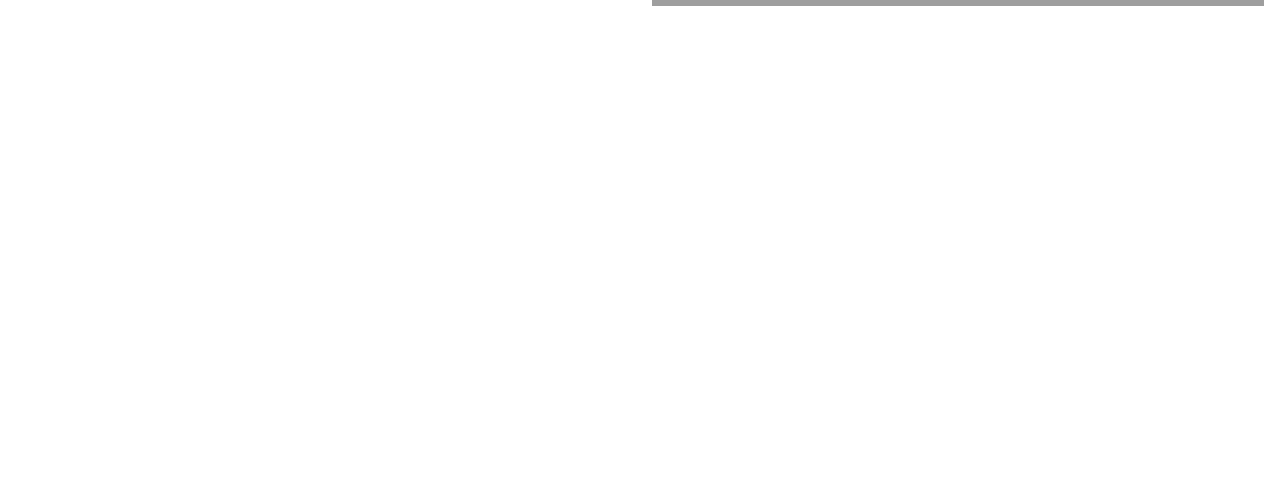
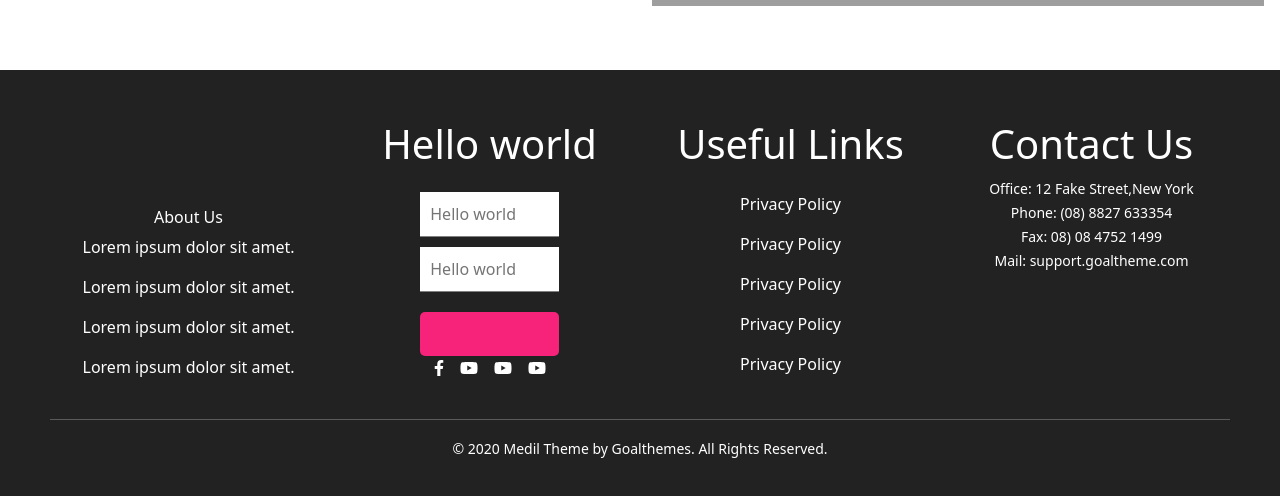
Before and after one commit to mdraselmiah95/doctor-shop, a React (Create React App) app: page / in a window 1280 px wide. Shown: the part 4730-5226 px from the top of the page. Before the commit the page ends 4800 px from the top, so only its background shows below. Built offline with nearby package versions, Linux system fonts and the light colour scheme; grey boxes are pictures that could not be loaded.

Commit message:
WIP on doctor shop project

```diff
--- a/src/components/Home/Home.js
+++ b/src/components/Home/Home.js
@@ -4,6 +4,7 @@
 import Category from "../Category/Category";
 import Contact from "../Contact/Contact";
 import Services from "../Services/Services";
+import Footer from "../Shared/Footer/Footer";
 import Menubar from "../Shared/Menubar/Menubar";
 import "./Home.css";
 const Home = () => {
@@ -15,6 +16,7 @@
       <About />
       <Category />
       <Contact />
+      <Footer />
     </div>
   );
 };
--- a/src/components/Shared/Footer/Footer.css
+++ b/src/components/Shared/Footer/Footer.css
@@ -0,0 +1,5 @@
+.footer {
+  padding: 50px;
+  background: rgb(34, 34, 34);
+  color: white;
+}
--- a/src/components/Shared/Footer/Footer.js
+++ b/src/components/Shared/Footer/Footer.js
@@ -1,9 +1,83 @@
+import { faFacebookF, faYoutube } from "@fortawesome/free-brands-svg-icons";
+import { FontAwesomeIcon } from "@fortawesome/react-fontawesome";
 import React from "react";
 import "./Footer.css";
 const Footer = () => {
   return (
-    <div>
-      <h2>This is footer</h2>
+    <div className="mt-5 footer">
+      <div className="">
+        <div className="row">
+          <div className="col-md-3  ">
+            <div className="first-cart p-2 mt-2">
+              <img src="" alt="" />
+              <h6 className="mt-5">About Us</h6>
+              <p>Lorem ipsum dolor sit amet.</p>
+              <p>Lorem ipsum dolor sit amet.</p>
+              <p>Lorem ipsum dolor sit amet.</p>
+              <p>Lorem ipsum dolor sit amet.</p>
+            </div>
+          </div>
+          <div className="col-md-3">
+            <div className="second-part">
+              <h1 className="">Hello world</h1>
+              <input
+                className="input-field mt-3"
+                type="text"
+                placeholder="Hello world"
+              />
+              <br />
+              <input
+                className="input-field"
+                type="text"
+                placeholder="Hello world"
+              />
+              <br />
+              <input className="input-button" type="text" />
+              <br />
+              <p>
+                <span className="m-2 ">
+                  <FontAwesomeIcon icon={faFacebookF} />
+                </span>
+                <span className="m-2 ">
+                  <FontAwesomeIcon icon={faYoutube} />
+                </span>
+                <span className="m-2 ">
+                  <FontAwesomeIcon icon={faYoutube} />
+                </span>
+                <span className="m-2 ">
+                  <FontAwesomeIcon icon={faYoutube} />
+                </span>
+              </p>
+            </div>
+          </div>
+          <div className="col-md-3">
+            <div className="third-part">
+              <h1>Useful Links</h1>
+              <p className="mt-4">Privacy Policy</p>
+              <p>Privacy Policy</p>
+              <p>Privacy Policy</p>
+              <p>Privacy Policy</p>
+              <p>Privacy Policy</p>
+            </div>
+          </div>
+          <div className="col-md-3">
+            <div className="fourth-part">
+              <h1>Contact Us</h1>
+              <small className="mt-5">Office: 12 Fake Street,New York</small>
+              <br />
+              <small className="mt-3">Phone: (08) 8827 633354</small>
+              <br />
+              <small className="mt-3">Fax: 08) 08 4752 1499</small>
+              <br />
+              <small className="mt-3">Mail: support.goaltheme.com</small>
+            </div>
+          </div>
+        </div>
+        <hr />
+        <div className="button text-center">
+          <small>© 2020 Medil Theme by Goalthemes. All Rights Reserved.</small>
+        </div>
+      </div>
     </div>
   );
 };
```
